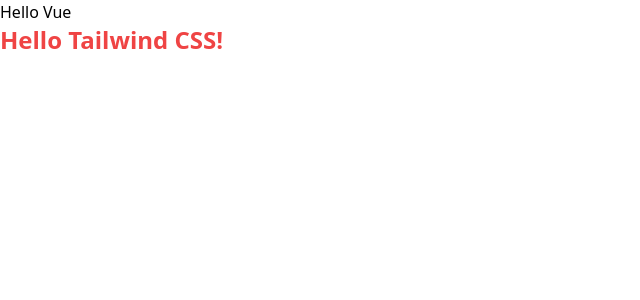
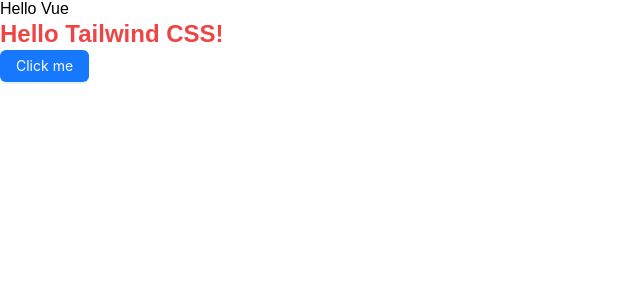
Before and after one commit to long29103107/personal-finance-tracker.fe, a Vue app: page / in a window 1280 px wide. Shown: the top 300 px of the page, without its empty margins (0-640 px from the left). Built offline with nearby package versions, Linux system fonts and the light colour scheme; the HTML template or start-up script is replaced by a standard one.

Commit message:
loaded antdesign

```diff
--- a/package.json
+++ b/package.json
@@ -14,7 +14,8 @@
   },
   "dependencies": {
     "@ant-design/icons-vue": "^7.0.1",
-    "ant-design-vue": "^4.0.0-rc.6",
+    "ant-design-vue": "^4.2.6",
+    "antd": "^5.24.4",
     "axios": "^1.7.9",
     "lodash": "^4.17.21",
     "pinia": "^3.0.1",
--- a/src/main.ts
+++ b/src/main.ts
@@ -4,10 +4,13 @@
 import App from './App.vue'
 import router from './router'
 import '@/styles/main.css'
+import Antd from 'ant-design-vue'
+import 'ant-design-vue/dist/reset.css'
 
 const app = createApp(App)
 
 app.use(createPinia())
+app.use(Antd)
 app.use(router)
 
 app.mount('#app')
--- a/src/views/HomeView.vue
+++ b/src/views/HomeView.vue
@@ -1,4 +1,5 @@
 <template>
   <main>Hello Vue</main>
   <div class="text-red-500 text-2xl font-bold">Hello Tailwind CSS!</div>
+  <a-button type="primary">Click me</a-button>
 </template>
```
Also changed, not shown: 1 other file (tests, documents, lock files or other folders).
